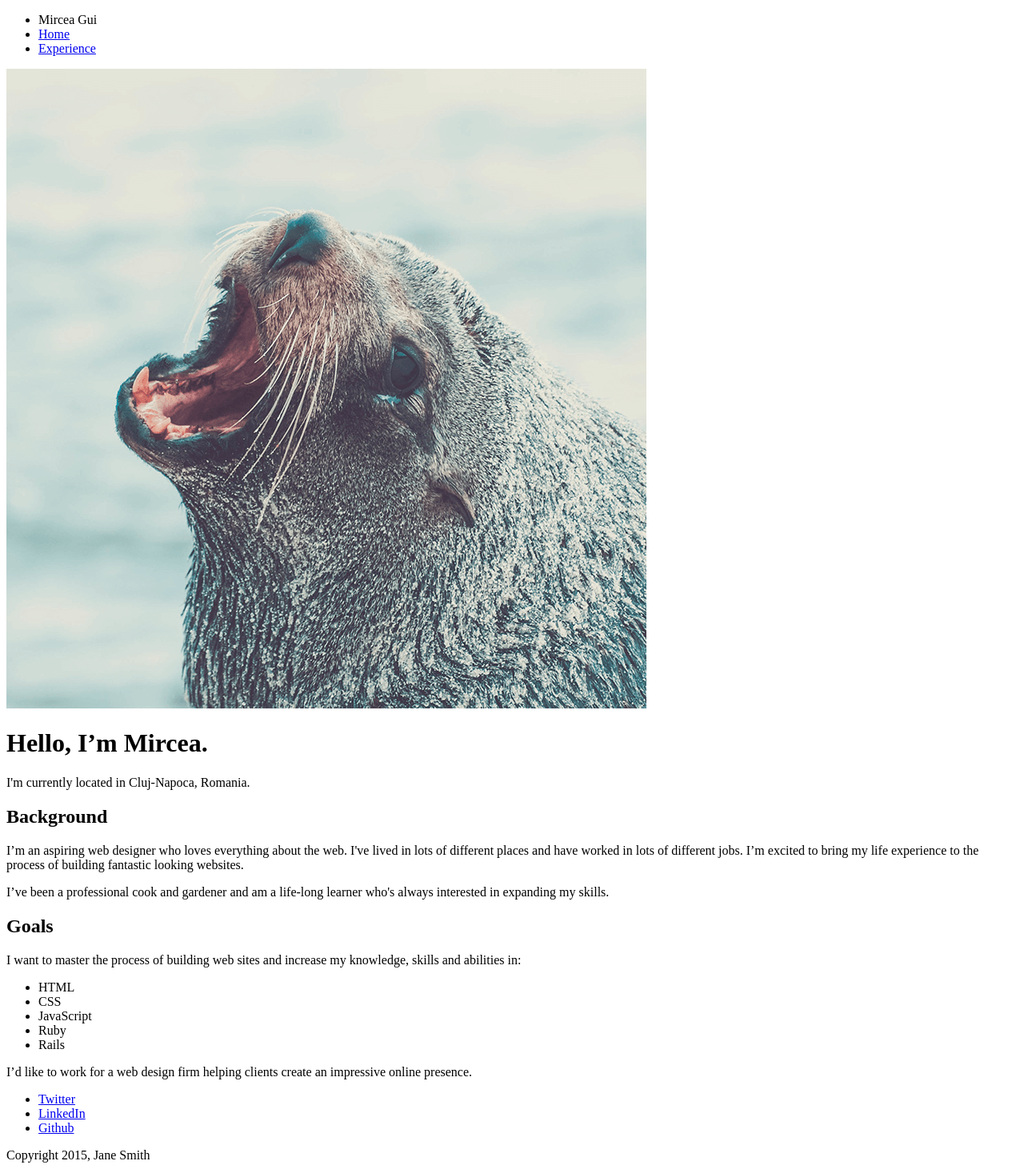
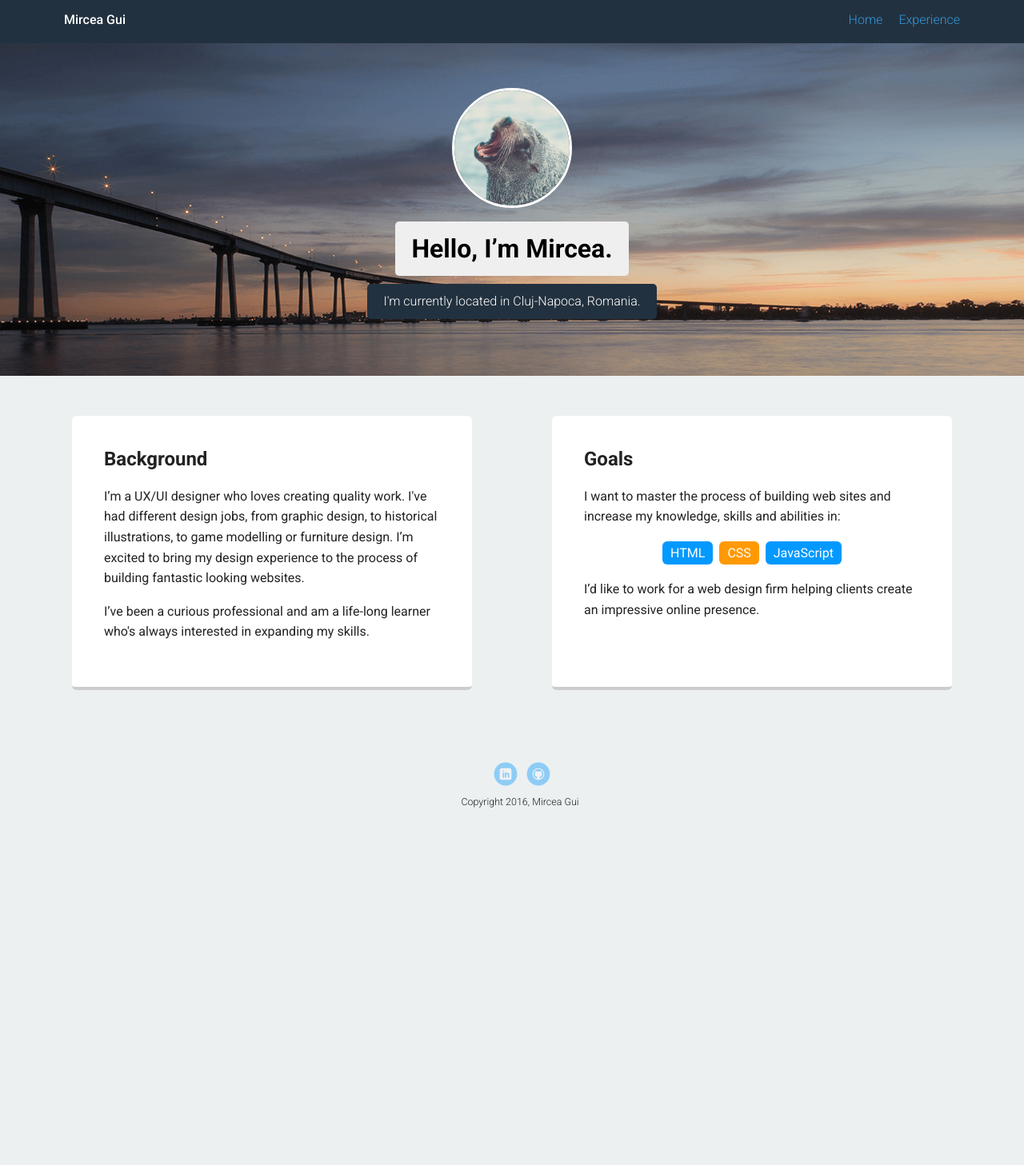
Before and after one commit to mircea-gui/Portfolio, a plain HTML site: page index.html in a window 1280 px wide. Shown: the whole page at 80% size. After the commit the page ends 1103 px from the top, so only its background shows below. Drawn offline with Linux system fonts and the light colour scheme; files that its build step writes are made by us from their sources; a web font is replaced by a local one.

Commit message:
First submit

```diff
--- a/index.html
+++ b/index.html
@@ -5,7 +5,7 @@
   <title>Mircea Gui's Profile</title>
   <meta name="viewport" content="width=device-width, initial-scale=1.0">
   <link rel="stylesheet" href="styles.css">
-  <link href="https://fonts.googleapis.com/css?family=Muli%7CRoboto:400,300,500,700,900" rel="stylesheet">
+  <link href="https://fonts.googleapis.com/css?family=Roboto:300,400,500,700" rel="stylesheet">
 </head>
 
 <body>
@@ -13,13 +13,13 @@
     <div class="main-nav">
         <ul class="nav">
           <li class="name">Mircea Gui</li>
-          <li><a href="#">Home</a></li>
-          <li><a href="#">Experience</a></li>
+          <li><a href="index.html">Home</a></li>
+          <li><a href="experience.html">Experience</a></li>
         </ul>
     </div>
 
     <header>
-      <img src="img/profile_photo.png" alt="Mircea Gui's profile photo" class="profile-image">
+      <img src="images/profile_photo.png" alt="Mircea Gui's profile photo" class="profile-image">
       <h1 class="tag name">Hello, I’m Mircea.</h1>
       <p class="tag location">I'm currently located in Cluj-Napoca, Romania.</p>
     </header>
@@ -27,8 +27,8 @@
     <main class="flex">
       <div class="card">
         <h2>Background</h2>
-        <p>I’m an aspiring web designer who loves everything about the web. I've lived in lots of different places and have worked in lots of different jobs. I’m excited to bring my life experience to the process of building fantastic looking websites.</p>
-        <p>I’ve been a professional cook and gardener and am a life-long learner who's always interested in expanding my skills.</p>
+        <p>I’m a UX/UI designer who loves creating quality work. I've had different design jobs, from graphic design, to historical illustrations, to game modelling or furniture design. I’m excited to bring my design experience to the process of building fantastic looking websites.</p>
+        <p>I’ve been a curious professional and am a life-long learner who's always interested in expanding my skills.</p>
       </div>
 
       <div class="card">
@@ -38,8 +38,6 @@
           <li>HTML</li>
           <li>CSS</li>
           <li>JavaScript</li>
-          <li>Ruby</li>
-          <li>Rails</li>
         </ul>
         <p>I’d like to work for a web design firm helping clients create an impressive online presence.</p>
       </div>
@@ -47,11 +45,11 @@
     </main>
     <footer>
       <ul>
-        <li><a href="#" class="social twitter">Twitter</a></li>
-        <li><a href="#" class="social linkedin">LinkedIn</a></li>
-        <li><a href="#" class="social github">Github</a></li>
+        <!-- <li><a href="#" class="social twitter">Twitter</a></li> -->
+        <li><a href="https://ro.linkedin.com/in/mircea-gui-24a3a28a" class="social linkedin">LinkedIn</a></li>
+        <li><a href="https://github.com/mircea-gui" class="social github">Github</a></li>
       </ul>
-      <p class="copyright">Copyright 2015, Jane Smith</p>
+      <p class="copyright">Copyright 2016, Mircea Gui</p>
     </footer>
   </body>
   </html>
--- /dev/null
+++ b/styles.css
@@ -0,0 +1,219 @@
+/* Global Layout Set-up */
+* {
+  box-sizing: border-box;
+}
+
+body {
+  margin: 0;
+  padding: 0;
+  text-align: center;
+  font-family: 'Roboto', sans-serif;
+  color: #222;
+  background: #ecf0f1;
+}
+/* Link Styles */
+
+a {
+  text-decoration: none;
+  color: #999;
+}
+a:hover {
+  color: #6633ff;
+}
+
+/* Section Styles */
+
+.main-nav {
+  width: 100%;
+  background: #22313F;
+  min-height: 30px;
+  padding: 10px;
+  position: fixed;
+  text-align: center;
+  font-weight: 300;
+}
+
+.main-nav a {
+  color: #3498db;
+}
+.nav {
+  display: flex;
+  justify-content: space-around;
+  font-weight: 300;
+  list-style-type: none;
+  margin: 0 auto;
+  padding: 0;
+}
+
+.nav .name {
+    display: block;
+    margin-right: auto;
+    color: white;
+    font-weight: 500;
+}
+.nav li {
+  padding: 5px 10px 10px 10px;
+}
+.nav a {
+  transition: all .5s;
+}
+.nav a:hover {
+  color: white
+}
+
+header {
+  text-align: center;
+  background: url('images/background_photo.png') no-repeat top center ;
+  background-size: cover;
+  overflow: hidden;
+  padding-top: 60px;
+}
+header {
+  line-height: 1.5;
+}
+header .profile-image {
+  margin-top: 50px;
+  width: 150px;
+  height: 150px;
+  border-radius: 50%;
+  border: 3px solid white;
+  transition: all .5s;
+}
+header .profile-image:hover {
+  transform: scale(1.2) rotate(5deg);
+}
+
+header .tag name {
+  padding-left 20px;
+  padding-right: 20px;
+}
+.tag {
+  background-color: #efefef;
+  color: black;
+  padding: 10px 20px;
+  border-radius: 5px;
+  display: table;
+  margin: 10px auto;
+}
+.location {
+  background-color: #22313F;
+  color: white;
+  font-weight: 300;
+}
+.card {
+  margin: 30px;
+  padding: 20px 40px 40px;
+  max-width: 500px;
+  text-align: left;
+  background: #fff;
+  border-bottom: 4px solid #ccc;
+  border-radius: 6px;
+  transition: all .5s;
+}
+.card:hover {
+  border-color: #ff99ff;
+}
+
+ul.skills {
+  padding: 0;
+  text-align: center;
+}
+
+.skills li {
+  border-radius: 6px;
+  display: inline-block;
+  background: #ff9904;
+  color: white;
+  padding: 5px 10px;
+  margin: 2px;
+}
+
+.skills li:nth-child(odd) {
+  background: #0399ff;
+}
+
+footer {
+  width: 100%;
+  min-height: 30px;
+  padding: 20px 0 40px 20px;
+}
+
+footer .copyright {
+  top: -8px;
+  font-size: .6em;
+  font-weight: 300;
+}
+
+footer ul {
+  list-style-type: none;
+  margin: 0;
+  padding: 0;
+}
+
+footer ul li {
+  display: inline-block;
+}
+
+a.social {
+  display: inline-block;
+  text-indent: -9999px;
+  margin-left: 5px;
+  width: 30px;
+  height: 30px;
+  background-size: 30px 30px;
+  opacity: .4;
+  transition: all .5s;
+}
+a.twitter {
+  background-image: url(images/twitter.svg);
+}
+a.linkedin {
+  background-image: url(images/linkedin.svg);
+}
+a.github {
+  background-image: url(images/github.svg);
+}
+a.social:hover {
+  opacity: 1;
+}
+.clearfix {
+  clear: both;
+}
+
+/* Styles for larger screens */
+@media screen and (min-width: 720px) {
+
+  .flex {
+      display: -ms-flexbox;      /* TWEENER - IE 10 */
+      display: flex;
+      max-width: 1200px;
+      -ms-flex-pack: distribute;
+      justify-content: space-around;
+      margin: 0 auto;
+  }
+
+  header {
+    min-height: 470px;
+  }
+
+  .nav {
+    max-width: 1200px;
+    padding: 0 30px;
+  }
+
+
+  main {
+    padding-top: 20px;
+  }
+
+  main p {
+    line-height: 1.6em;
+  }
+
+  footer {
+    font-size: 1.3em;
+    max-width: 1200px;
+    margin: 40px auto;
+  }
+
+}
```
Also changed, not shown: experience.html (added, +28 -0 lines), css/styles.css (deleted), images/background_photo.png (renamed from img/background_photo.png), images/github.svg (added), images/linkedin.svg (added), images/profile_photo.png (renamed from img/profile_photo.png), images/twitter.svg (added).
